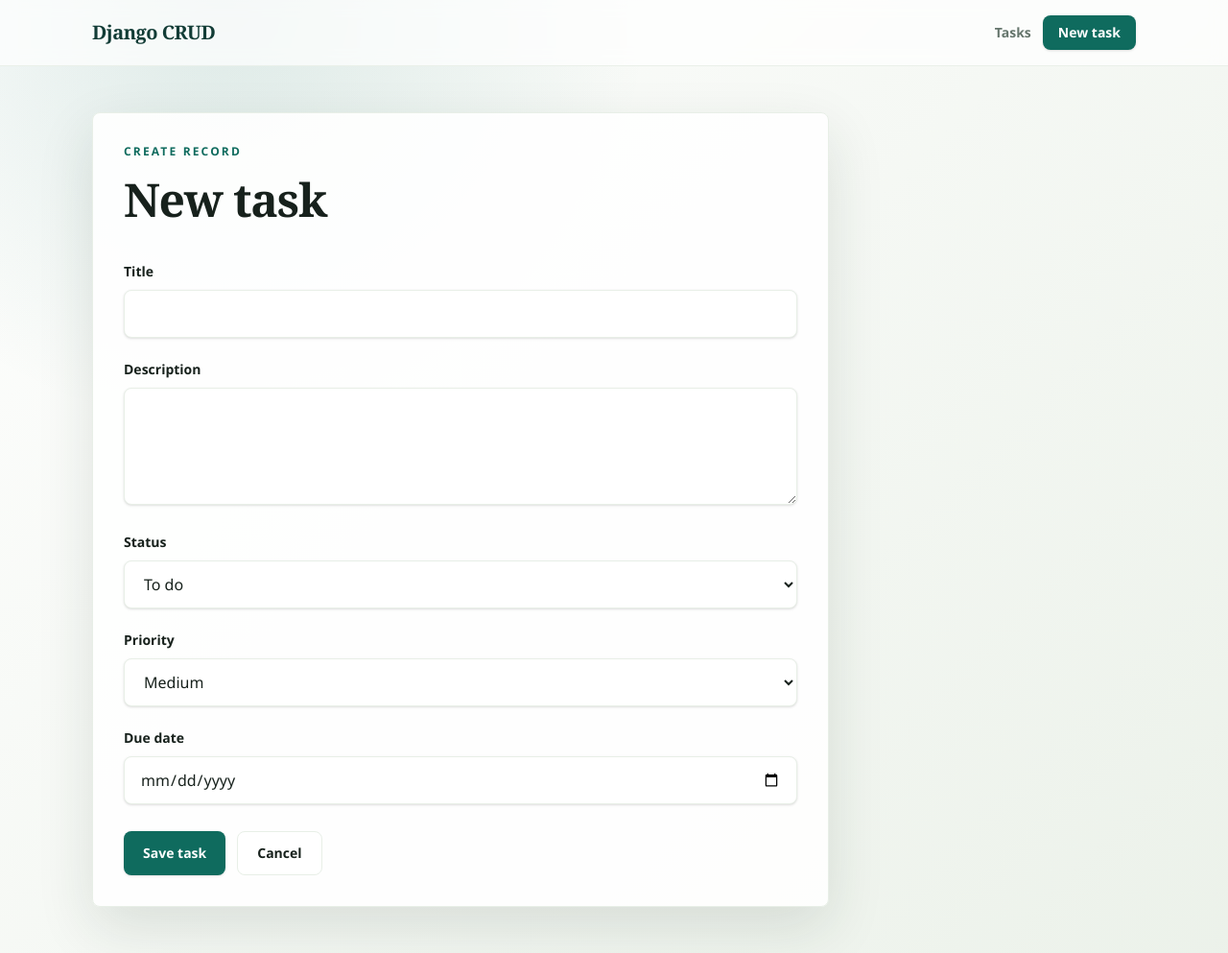
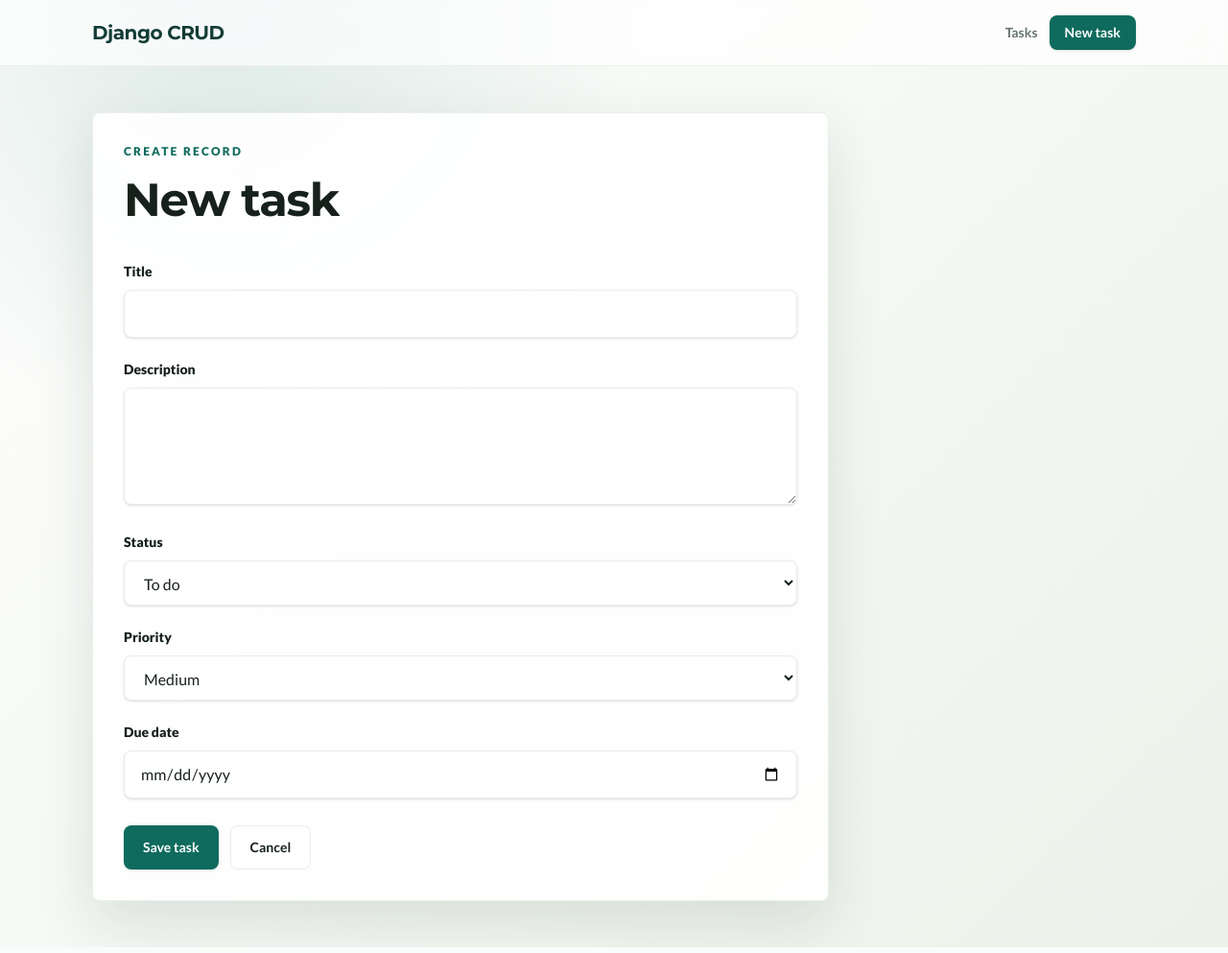
Before and after one commit to tonyanglesey/django-crud-lab, a Django app: page /tasks/new/ in a window 1280 px wide. Shown: the whole page at 96% size. Run offline with Django 5.2, Linux system fonts and the light colour scheme.

Commit message:
update fonts,

```diff
--- a/static/css/styles.css
+++ b/static/css/styles.css
@@ -3,8 +3,8 @@
 @layer theme, base, components, utilities;
 @layer theme {
   :root, :host {
-    --font-sans: "Avenir Next", "Segoe UI", ui-sans-serif, system-ui, sans-serif;
-    --font-serif: Georgia, "Times New Roman", serif;
+    --font-sans: "Lato", ui-sans-serif, system-ui, sans-serif;
+    --font-serif: ui-serif, Georgia, Cambria, "Times New Roman", Times, serif;
     --font-mono: ui-monospace, SFMono-Regular, Menlo, Monaco, Consolas, "Liberation Mono",
       "Courier New", monospace;
     --color-white: #fff;
@@ -42,6 +42,7 @@
     --default-transition-timing-function: cubic-bezier(0.4, 0, 0.2, 1);
     --default-font-family: var(--font-sans);
     --default-mono-font-family: var(--font-mono);
+    --font-display: "Montserrat", "Lato", ui-sans-serif, system-ui, sans-serif;
     --color-paper: #f5f8f1;
     --color-ink: #17211c;
     --color-mist: #e8efe7;
@@ -535,11 +536,11 @@
   .text-center {
     text-align: center;
   }
+  .font-display {
+    font-family: var(--font-display);
+  }
   .font-sans {
     font-family: var(--font-sans);
-  }
-  .font-serif {
-    font-family: var(--font-serif);
   }
   .text-2xl {
     font-size: var(--text-2xl);
--- a/static/src/input.css
+++ b/static/src/input.css
@@ -1,8 +1,8 @@
 @import "tailwindcss";
 
 @theme {
-  --font-sans: "Avenir Next", "Segoe UI", ui-sans-serif, system-ui, sans-serif;
-  --font-serif: Georgia, "Times New Roman", serif;
+  --font-sans: "Lato", ui-sans-serif, system-ui, sans-serif;
+  --font-display: "Montserrat", "Lato", ui-sans-serif, system-ui, sans-serif;
 
   --color-paper: #f5f8f1;
   --color-ink: #17211c;
--- a/templates/base.html
+++ b/templates/base.html
@@ -5,13 +5,16 @@
   <meta charset="utf-8">
   <meta name="viewport" content="width=device-width, initial-scale=1">
   <title>{% block title %}Django CRUD{% endblock %}</title>
+  <link rel="preconnect" href="https://fonts.googleapis.com">
+  <link rel="preconnect" href="https://fonts.gstatic.com" crossorigin>
+  <link href="https://fonts.googleapis.com/css2?family=Lato:wght@400;700;900&family=Montserrat:wght@600;700;800&display=swap" rel="stylesheet">
   <link rel="stylesheet" href="{% static 'css/styles.css' %}">
   <script src="{% static 'vendor/htmx.min.js' %}" defer></script>
 </head>
 <body class="min-h-full font-sans antialiased">
   <header class="border-b border-mist/90 bg-white/70 backdrop-blur">
     <nav class="mx-auto flex max-w-6xl items-center justify-between gap-4 px-4 py-4 sm:px-6 lg:px-8" aria-label="Main navigation">
-      <a class="font-serif text-xl font-bold tracking-tight text-forest-900 no-underline" href="{% url 'task-list' %}">Django CRUD</a>
+      <a class="font-display text-xl font-bold tracking-tight text-forest-900 no-underline" href="{% url 'task-list' %}">Django CRUD</a>
       <div class="flex items-center gap-3">
         <a class="text-sm font-semibold text-stone hover:text-forest-700" href="{% url 'task-list' %}">Tasks</a>
         <a class="rounded-lg bg-forest-600 px-4 py-2 text-sm font-bold text-white shadow-sm transition hover:bg-forest-700 focus:outline-none focus:ring-4 focus:ring-forest-100" href="{% url 'task-create' %}">New task</a>
--- a/templates/tasks/partials/_task_card.html
+++ b/templates/tasks/partials/_task_card.html
@@ -14,7 +14,7 @@
       <span class="rounded-full bg-paper px-3 py-1 text-xs font-extrabold text-stone">{{ task.get_priority_display }}</span>
     {% endif %}
   </div>
-  <h2 class="mt-5 font-serif text-2xl font-bold leading-tight text-ink">
+  <h2 class="mt-5 font-display text-2xl font-bold leading-tight text-ink">
     <a class="decoration-forest-100 decoration-4 underline-offset-4 transition hover:text-forest-700 hover:underline" href="{% url 'task-detail' task.pk %}">{{ task.title }}</a>
   </h2>
   {% if task.description %}
--- a/templates/tasks/partials/_task_confirm_delete_modal.html
+++ b/templates/tasks/partials/_task_confirm_delete_modal.html
@@ -5,7 +5,7 @@
     <button class="absolute right-4 top-4 rounded-lg px-3 py-2 text-sm font-bold text-stone transition hover:bg-paper hover:text-ink" type="button" onclick="closeTaskModal()">Close</button>
 
     <p class="mb-3 text-xs font-extrabold uppercase tracking-[0.18em] text-clay-700">Delete record</p>
-    <h2 id="delete-modal-title" class="font-serif text-4xl font-bold leading-tight tracking-tight text-ink">Delete "{{ task.title }}"?</h2>
+    <h2 id="delete-modal-title" class="font-display text-4xl font-bold leading-tight tracking-tight text-ink">Delete "{{ task.title }}"?</h2>
     <p class="mt-4 leading-7 text-stone">This removes the task from Postgres and refreshes the task list.</p>
 
     <form
--- a/templates/tasks/partials/_task_dashboard.html
+++ b/templates/tasks/partials/_task_dashboard.html
@@ -8,7 +8,7 @@
   <section class="mb-8 grid gap-6 lg:grid-cols-[1fr_320px] lg:items-end">
     <div>
       <p class="mb-3 text-xs font-extrabold uppercase tracking-[0.18em] text-forest-600">HTMX-enhanced CRUD</p>
-      <h1 class="font-serif text-5xl font-bold leading-none tracking-tight text-ink sm:text-6xl">Tasks</h1>
+      <h1 class="font-display text-5xl font-bold leading-none tracking-tight text-ink sm:text-6xl">Tasks</h1>
       <p class="mt-4 max-w-2xl text-lg leading-8 text-stone">Filter, search, create, edit, and delete without leaving the list.</p>
     </div>
     <div class="rounded-lg border border-mist bg-white/85 p-4 shadow-soft">
@@ -16,7 +16,7 @@
         <p class="text-sm font-bold text-stone">Matching tasks</p>
         <span id="dashboard-indicator" class="htmx-indicator text-xs font-extrabold uppercase tracking-[0.14em] text-forest-600">Updating</span>
       </div>
-      <p class="mt-1 font-serif text-5xl font-bold leading-none">{{ total_count }}</p>
+      <p class="mt-1 font-display text-5xl font-bold leading-none">{{ total_count }}</p>
       <div class="mt-4 grid grid-cols-3 gap-2 text-center text-xs font-bold text-stone">
         <div class="rounded-lg bg-mist/80 px-2 py-2"><span class="block text-lg text-ink">{{ todo_count }}</span>To do</div>
         <div class="rounded-lg bg-gold-100 px-2 py-2"><span class="block text-lg text-gold-700">{{ in_progress_count }}</span>Doing</div>
@@ -91,7 +91,7 @@
     </section>
   {% else %}
     <section class="rounded-lg border border-dashed border-forest-100 bg-white/80 p-10 text-center shadow-soft">
-      <h2 class="font-serif text-3xl font-bold">No tasks found</h2>
+      <h2 class="font-display text-3xl font-bold">No tasks found</h2>
       <p class="mx-auto mt-3 max-w-md leading-7 text-stone">Adjust the filters or create a new task from this view.</p>
       <a
         class="mt-6 inline-flex items-center justify-center rounded-lg bg-forest-600 px-5 py-3 text-sm font-bold text-white shadow-sm transition hover:bg-forest-700 focus:outline-none focus:ring-4 focus:ring-forest-100"
--- a/templates/tasks/partials/_task_form_modal.html
+++ b/templates/tasks/partials/_task_form_modal.html
@@ -5,7 +5,7 @@
     <button class="absolute right-4 top-4 rounded-lg px-3 py-2 text-sm font-bold text-stone transition hover:bg-paper hover:text-ink" type="button" onclick="closeTaskModal()">Close</button>
 
     <p class="mb-3 text-xs font-extrabold uppercase tracking-[0.18em] text-forest-600">{{ form_eyebrow }}</p>
-    <h2 id="task-modal-title" class="font-serif text-4xl font-bold leading-tight tracking-tight text-ink">{{ form_title }}</h2>
+    <h2 id="task-modal-title" class="font-display text-4xl font-bold leading-tight tracking-tight text-ink">{{ form_title }}</h2>
 
     <form
       method="post"
--- a/templates/tasks/task_confirm_delete.html
+++ b/templates/tasks/task_confirm_delete.html
@@ -5,7 +5,7 @@
 {% block content %}
   <section class="max-w-3xl rounded-lg border border-clay-100 bg-white/90 p-6 shadow-soft sm:p-8">
     <p class="mb-3 text-xs font-extrabold uppercase tracking-[0.18em] text-clay-700">Delete record</p>
-    <h1 class="font-serif text-4xl font-bold leading-tight tracking-tight text-ink sm:text-5xl">Delete "{{ task.title }}"?</h1>
+    <h1 class="font-display text-4xl font-bold leading-tight tracking-tight text-ink sm:text-5xl">Delete "{{ task.title }}"?</h1>
     <p class="mt-4 max-w-2xl leading-7 text-stone">This removes the task from Postgres. You cannot undo this from the app.</p>
 
     <form method="post" class="mt-8 flex flex-wrap gap-3">
--- a/templates/tasks/task_detail.html
+++ b/templates/tasks/task_detail.html
@@ -7,7 +7,7 @@
     <div class="flex flex-col gap-5 border-b border-mist pb-6 sm:flex-row sm:items-start sm:justify-between">
       <div>
         <p class="mb-3 text-xs font-extrabold uppercase tracking-[0.18em] text-forest-600">{{ task.get_status_display }} / {{ task.get_priority_display }} priority</p>
-        <h1 class="font-serif text-4xl font-bold leading-tight tracking-tight text-ink sm:text-5xl">{{ task.title }}</h1>
+        <h1 class="font-display text-4xl font-bold leading-tight tracking-tight text-ink sm:text-5xl">{{ task.title }}</h1>
       </div>
       <div class="flex flex-wrap gap-3">
         <a class="inline-flex items-center justify-center rounded-lg bg-forest-600 px-4 py-2 text-sm font-bold text-white shadow-sm transition hover:bg-forest-700 focus:outline-none focus:ring-4 focus:ring-forest-100" href="{% url 'task-update' task.pk %}">Edit</a>
--- a/templates/tasks/task_form.html
+++ b/templates/tasks/task_form.html
@@ -5,7 +5,7 @@
 {% block content %}
   <section class="max-w-3xl rounded-lg border border-mist bg-white/90 p-6 shadow-soft sm:p-8">
     <p class="mb-3 text-xs font-extrabold uppercase tracking-[0.18em] text-forest-600">{% if task %}Update record{% else %}Create record{% endif %}</p>
-    <h1 class="font-serif text-4xl font-bold leading-tight tracking-tight text-ink sm:text-5xl">{% if task %}Edit task{% else %}New task{% endif %}</h1>
+    <h1 class="font-display text-4xl font-bold leading-tight tracking-tight text-ink sm:text-5xl">{% if task %}Edit task{% else %}New task{% endif %}</h1>
 
     <form method="post" class="mt-8 grid gap-5">
       {% csrf_token %}
```
Also changed, not shown: README.md.
